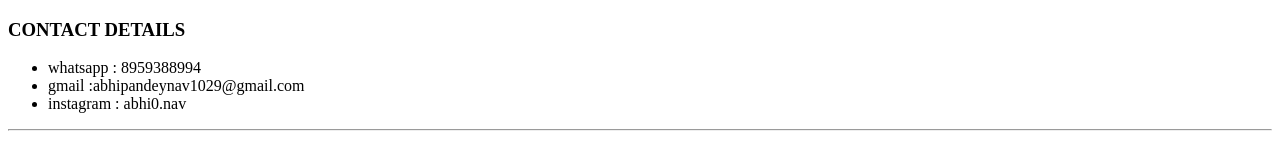
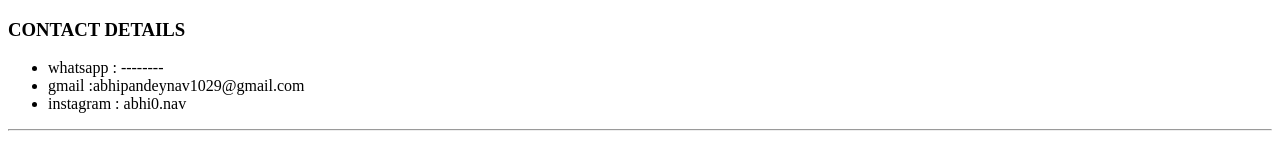
Before and after one commit to 0bhinav/CV, a plain HTML site: page contact.html in a window 1280 px wide. Shown: the top 152 px of the page. Drawn offline with Linux system fonts and the light colour scheme.

Commit message:
Update contact.html

```diff
--- a/contact.html
+++ b/contact.html
@@ -9,7 +9,7 @@
 <body>
     <h3>CONTACT DETAILS</h3>
     <ul>
-    <li>whatsapp : 8959388994</li>
+    <li>whatsapp : --------</li>
     <li>gmail :abhipandeynav1029@gmail.com</li>
     <li>instagram : abhi0.nav</li>
     </ul>
```
